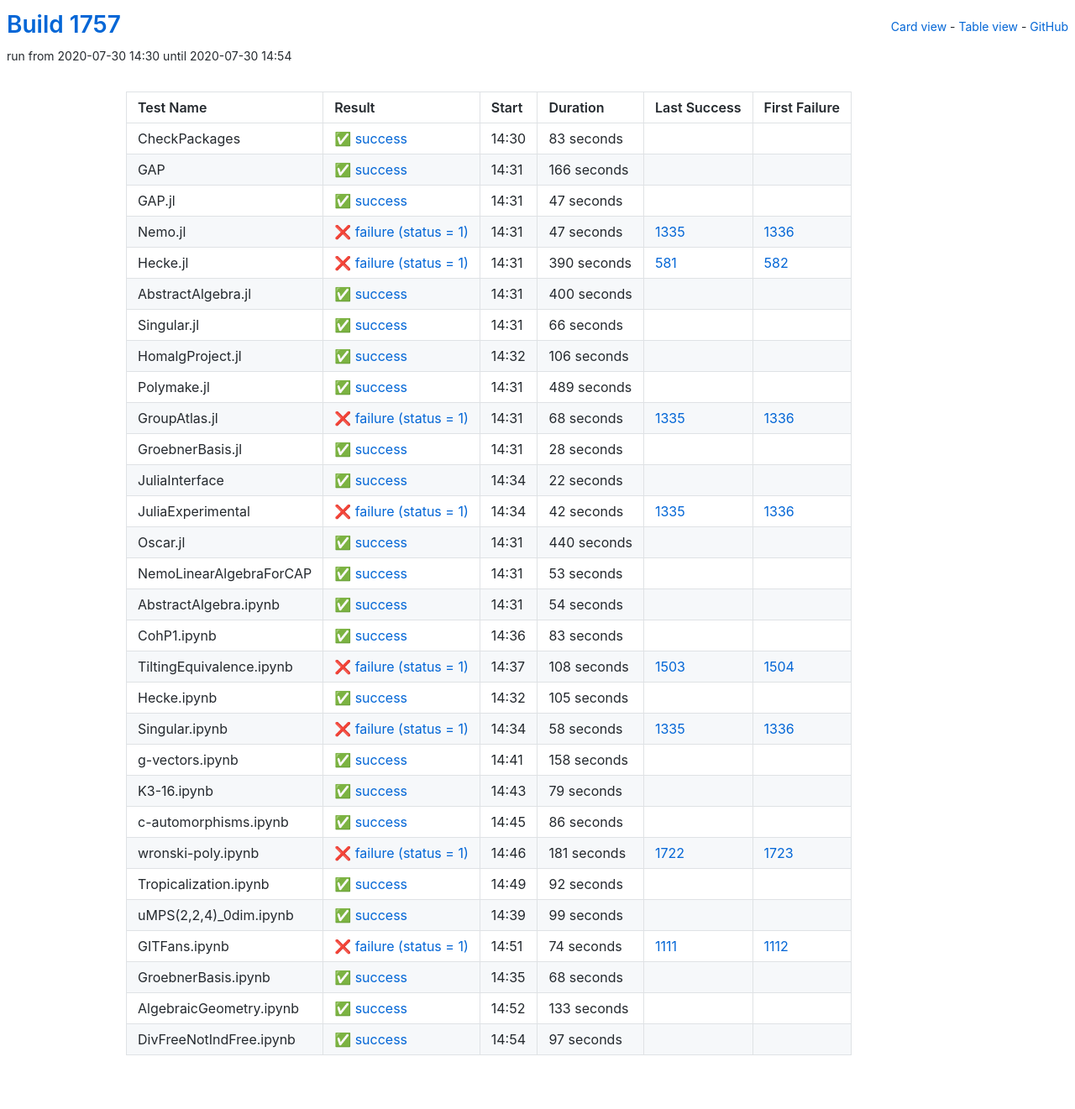
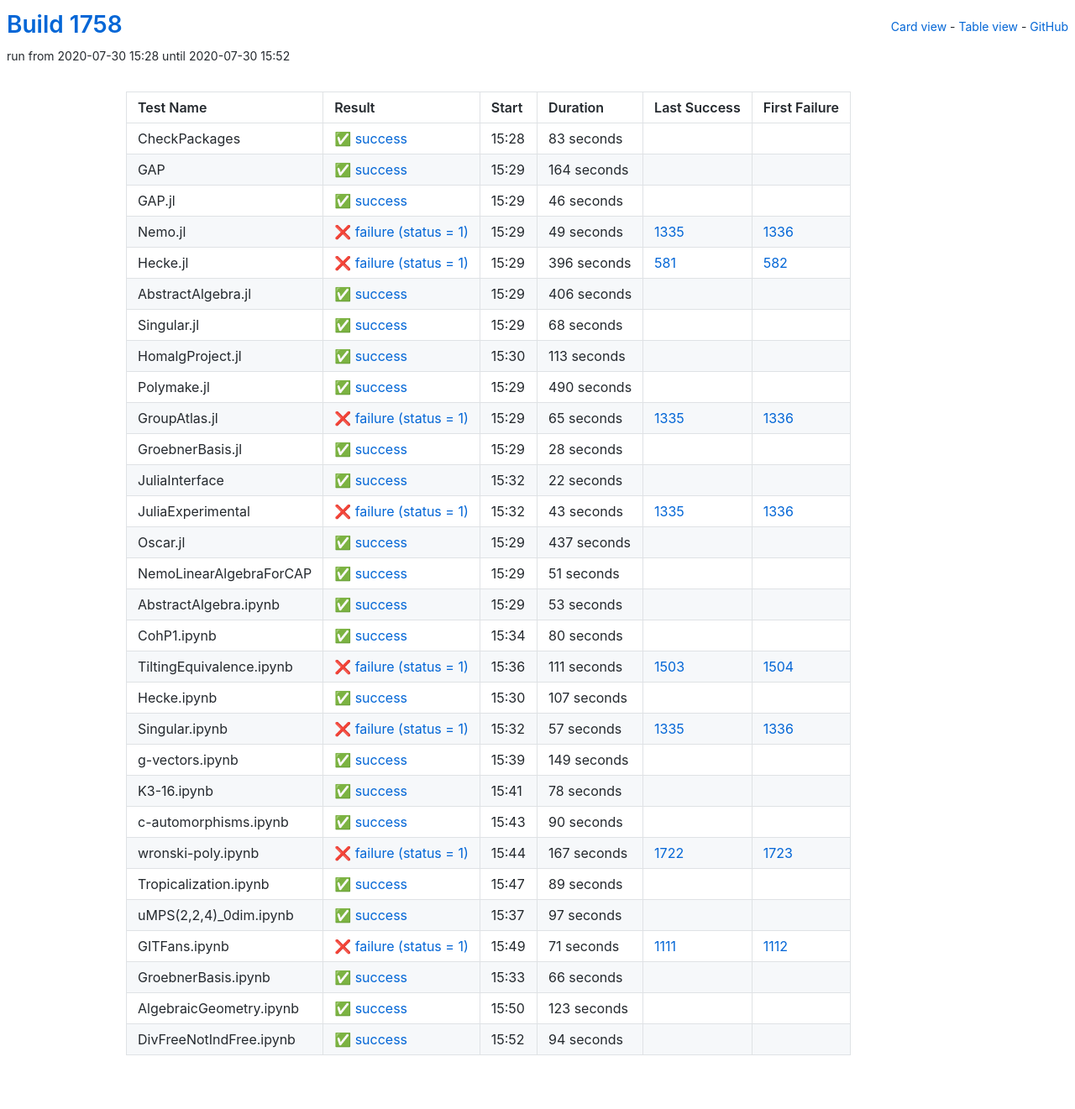
Before and after one commit to oscar-system/oscar-ci-status-1.4, a Jekyll site: the page built from table.html, in a window 1280 px wide. Shown: the whole page at 84% size. Built offline with Jekyll 4.4.1, drawn with Linux system fonts in a browser that asks for light colours.

Commit message:
Build #1758

```diff
--- a/_data/ci.yml
+++ b/_data/ci.yml
@@ -1,6 +1,6 @@
 ---
-build: 1757
-build_url: https://oscarci.mathematik.uni-kl.de/job/oscar-julia-1.4/1757/
+build: 1758
+build_url: https://oscarci.mathematik.uni-kl.de/job/oscar-julia-1.4/1758/
 job: oscar-julia-1.4
 organization: oscar-system
 repo: oscar-ci-status-1.4
@@ -8,8 +8,8 @@ repourl: https://github.com/oscar-system/oscar-ci-status-1.4
 tests:
 - name: CheckPackages
   id: checkpackages
-  log: https://oscarci.mathematik.uni-kl.de/job/oscar-julia-1.4/1757/artifact/logs/build-1757/CheckPackages.log
-  start: 2020-07-30 14:30
+  log: https://oscarci.mathematik.uni-kl.de/job/oscar-julia-1.4/1758/artifact/logs/build-1758/CheckPackages.log
+  start: 2020-07-30 15:28
   success: true
   exitcode: 0
   status: success
@@ -20,116 +20,116 @@ tests:
   first_failure_url:
 - name: GAP
   id: gap
-  log: https://oscarci.mathematik.uni-kl.de/job/oscar-julia-1.4/1757/artifact/logs/build-1757/GAP.log
-  start: 2020-07-30 14:31
+  log: https://oscarci.mathematik.uni-kl.de/job/oscar-julia-1.4/1758/artifact/logs/build-1758/GAP.log
+  start: 2020-07-30 15:29
   success: true
   exitcode: 0
   status: success
-  duration: 166
+  duration: 164
   last_success: false
   last_success_url:
   first_failure: false
   first_failure_url:
 - name: GAP.jl
   id: gap-jl
-  log: https://oscarci.mathematik.uni-kl.de/job/oscar-julia-1.4/1757/artifact/logs/build-1757/GAP.jl.log
-  start: 2020-07-30 14:31
+  log: https://oscarci.mathematik.uni-kl.de/job/oscar-julia-1.4/1758/artifact/logs/build-1758/GAP.jl.log
+  start: 2020-07-30 15:29
   success: true
   exitcode: 0
   status: success
-  duration: 47
+  duration: 46
   last_success: false
   last_success_url:
   first_failure: false
   first_failure_url:
 - name: Nemo.jl
   id: nemo-jl
-  log: https://oscarci.mathematik.uni-kl.de/job/oscar-julia-1.4/1757/artifact/logs/build-1757/Nemo.jl.log
-  start: 2020-07-30 14:31
+  log: https://oscarci.mathematik.uni-kl.de/job/oscar-julia-1.4/1758/artifact/logs/build-1758/Nemo.jl.log
+  start: 2020-07-30 15:29
   success: false
   exitcode: 1
   status: failure
-  duration: 47
+  duration: 49
   last_success: 1335
   last_success_url: https://oscarci.mathematik.uni-kl.de/job/oscar-julia-1.4/1335/
   first_failure: 1336
   first_failure_url: https://oscarci.mathematik.uni-kl.de/job/oscar-julia-1.4/1336/
 - name: Hecke.jl
   id: hecke-jl
-  log: https://oscarci.mathematik.uni-kl.de/job/oscar-julia-1.4/1757/artifact/logs/build-1757/Hecke.jl.log
-  start: 2020-07-30 14:31
+  log: https://oscarci.mathematik.uni-kl.de/job/oscar-julia-1.4/1758/artifact/logs/build-1758/Hecke.jl.log
+  start: 2020-07-30 15:29
   success: false
   exitcode: 1
   status: failure
-  duration: 390
+  duration: 396
   last_success: 581
   last_success_url: https://oscarci.mathematik.uni-kl.de/job/oscar-julia-1.4/581/
   first_failure: 582
   first_failure_url: https://oscarci.mathematik.uni-kl.de/job/oscar-julia-1.4/582/
 - name: AbstractAlgebra.jl
   id: abstractalgebra-jl
-  log: https://oscarci.mathematik.uni-kl.de/job/oscar-julia-1.4/1757/artifact/logs/build-1757/AbstractAlgebra.jl.log
-  start: 2020-07-30 14:31
+  log: https://oscarci.mathematik.uni-kl.de/job/oscar-julia-1.4/1758/artifact/logs/build-1758/AbstractAlgebra.jl.log
+  start: 2020-07-30 15:29
   success: true
   exitcode: 0
   status: success
-  duration: 400
+  duration: 406
   last_success: false
   last_success_url:
   first_failure: false
   first_failure_url:
 - name: Singular.jl
   id: singular-jl
-  log: https://oscarci.mathematik.uni-kl.de/job/oscar-julia-1.4/1757/artifact/logs/build-1757/Singular.jl.log
-  start: 2020-07-30 14:31
+  log: https://oscarci.mathematik.uni-kl.de/job/oscar-julia-1.4/1758/artifact/logs/build-1758/Singular.jl.log
+  start: 2020-07-30 15:29
   success: true
   exitcode: 0
   status: success
-  duration: 66
+  duration: 68
   last_success: false
   last_success_url:
   first_failure: false
   first_failure_url:
 - name: HomalgProject.jl
   id: homalgproject-jl
-  log: https://oscarci.mathematik.uni-kl.de/job/oscar-julia-1.4/1757/artifact/logs/build-1757/HomalgProject.jl.log
-  start: 2020-07-30 14:32
+  log: https://oscarci.mathematik.uni-kl.de/job/oscar-julia-1.4/1758/artifact/logs/build-1758/HomalgProject.jl.log
+  start: 2020-07-30 15:30
   success: true
   exitcode: 0
   status: success
-  duration: 106
+  duration: 113
   last_success: false
   last_success_url:
   first_failure: false
   first_failure_url:
 - name: Polymake.jl
   id: polymake-jl
-  log: https://oscarci.mathematik.uni-kl.de/job/oscar-julia-1.4/1757/artifact/logs/build-1757/Polymake.jl.log
-  start: 2020-07-30 14:31
+  log: https://oscarci.mathematik.uni-kl.de/job/oscar-julia-1.4/1758/artifact/logs/build-1758/Polymake.jl.log
+  start: 2020-07-30 15:29
   success: true
   exitcode: 0
   status: success
-  duration: 489
+  duration: 490
   last_success: false
   last_success_url:
   first_failure: false
   first_failure_url:
 - name: GroupAtlas.jl
   id: groupatlas-jl
-  log: https://oscarci.mathematik.uni-kl.de/job/oscar-julia-1.4/1757/artifact/logs/build-1757/GroupAtlas.jl.log
-  start: 2020-07-30 14:31
+  log: https://oscarci.mathematik.uni-kl.de/job/oscar-julia-1.4/1758/artifact/logs/build-1758/GroupAtlas.jl.log
+  start: 2020-07-30 15:29
   success: false
   exitcode: 1
   status: failure
-  duration: 68
+  duration: 65
   last_success: 1335
   last_success_url: https://oscarci.mathematik.uni-kl.de/job/oscar-julia-1.4/1335/
   first_failure: 1336
   first_failure_url: https://oscarci.mathematik.uni-kl.de/job/oscar-julia-1.4/1336/
 - name: GroebnerBasis.jl
   id: groebnerbasis-jl
-  log: https://oscarci.mathematik.uni-kl.de/job/oscar-julia-1.4/1757/artifact/logs/build-1757/GroebnerBasis.jl.log
-  start: 2020-07-30 14:31
+  log: https://oscarci.mathematik.uni-kl.de/job/oscar-julia-1.4/1758/artifact/logs/build-1758/GroebnerBasis.jl.log
+  start: 2020-07-30 15:29
   success: true
   exitcode: 0
   status: success
@@ -140,8 +140,8 @@ tests:
   first_failure_url:
 - name: JuliaInterface
   id: juliainterface
-  log: https://oscarci.mathematik.uni-kl.de/job/oscar-julia-1.4/1757/artifact/logs/build-1757/JuliaInterface.log
-  start: 2020-07-30 14:34
+  log: https://oscarci.mathematik.uni-kl.de/job/oscar-julia-1.4/1758/artifact/logs/build-1758/JuliaInterface.log
+  start: 2020-07-30 15:32
   success: true
   exitcode: 0
   status: success
@@ -152,32 +152,44 @@ tests:
   first_failure_url:
 - name: JuliaExperimental
   id: juliaexperimental
-  log: https://oscarci.mathematik.uni-kl.de/job/oscar-julia-1.4/1757/artifact/logs/build-1757/JuliaExperimental.log
-  start: 2020-07-30 14:34
+  log: https://oscarci.mathematik.uni-kl.de/job/oscar-julia-1.4/1758/artifact/logs/build-1758/JuliaExperimental.log
+  start: 2020-07-30 15:32
   success: false
   exitcode: 1
   status: failure
-  duration: 42
+  duration: 43
   last_success: 1335
   last_success_url: https://oscarci.mathematik.uni-kl.de/job/oscar-julia-1.4/1335/
   first_failure: 1336
   first_failure_url: https://oscarci.mathematik.uni-kl.de/job/oscar-julia-1.4/1336/
 - name: Oscar.jl
   id: oscar-jl
-  log: https://oscarci.mathematik.uni-kl.de/job/oscar-julia-1.4/1757/artifact/logs/build-1757/Oscar.jl.log
-  start: 2020-07-30 14:31
+  log: https://oscarci.mathematik.uni-kl.de/job/oscar-julia-1.4/1758/artifact/logs/build-1758/Oscar.jl.log
+  start: 2020-07-30 15:29
   success: true
   exitcode: 0
   status: success
-  duration: 440
+  duration: 437
   last_success: false
   last_success_url:
   first_failure: false
   first_failure_url:
 - name: NemoLinearAlgebraForCAP
   id: nemolinearalgebraforcap
-  log: https://oscarci.mathematik.uni-kl.de/job/oscar-julia-1.4/1757/artifact/logs/build-1757/NemoLinearAlgebraForCAP.log
-  start: 2020-07-30 14:31
+  log: https://oscarci.mathematik.uni-kl.de/job/oscar-julia-1.4/1758/artifact/logs/build-1758/NemoLinearAlgebraForCAP.log
+  start: 2020-07-30 15:29
+  success: true
+  exitcode: 0
+  status: success
+  duration: 51
+  last_success: false
+  last_success_url:
+  first_failure: false
+  first_failure_url:
+- name: AbstractAlgebra.ipynb
+  id: abstractalgebra-ipynb
+  log: https://oscarci.mathematik.uni-kl.de/job/oscar-julia-1.4/1758/artifact/logs/build-1758/AbstractAlgebra.ipynb.log
+  start: 2020-07-30 15:29
   success: true
   exitcode: 0
   status: success
@@ -186,178 +198,118 @@ tests:
   last_success_url:
   first_failure: false
   first_failure_url:
-- name: AbstractAlgebra.ipynb
-  id: abstractalgebra-ipynb
-  log: https://oscarci.mathematik.uni-kl.de/job/oscar-julia-1.4/1757/artifact/logs/build-1757/AbstractAlgebra.ipynb.log
-  start: 2020-07-30 14:31
+- name: CohP1.ipynb
+  id: cohp1-ipynb
+  log: https://oscarci.mathematik.uni-kl.de/job/oscar-julia-1.4/1758/artifact/logs/build-1758/CohP1.ipynb.log
+  start: 2020-07-30 15:34
   success: true
   exitcode: 0
   status: success
-  duration: 54
-  last_success: false
-  last_success_url:
-  first_failure: false
-  first_failure_url:
-- name: CohP1.ipynb
-  id: cohp1-ipynb
-  log: https://oscarci.mathematik.uni-kl.de/job/oscar-julia-1.4/1757/artifact/logs/build-1757/CohP1.ipynb.log
-  start: 2020-07-30 14:36
-  success: true
-  exitcode: 0
-  status: success
-  duration: 83
+  duration: 80
   last_success: false
   last_success_url:
   first_failure: false
   first_failure_url:
 - name: TiltingEquivalence.ipynb
   id: tiltingequivalence-ipynb
-  log: https://oscarci.mathematik.uni-kl.de/job/oscar-julia-1.4/1757/artifact/logs/build-1757/TiltingEquivalence.ipynb.log
-  start: 2020-07-30 14:37
+  log: https://oscarci.mathematik.uni-kl.de/job/oscar-julia-1.4/1758/artifact/logs/build-1758/TiltingEquivalence.ipynb.log
+  start: 2020-07-30 15:36
   success: false
   exitcode: 1
   status: failure
-  duration: 108
+  duration: 111
   last_success: 1503
   last_success_url: https://oscarci.mathematik.uni-kl.de/job/oscar-julia-1.4/1503/
   first_failure: 1504
   first_failure_url: https://oscarci.mathematik.uni-kl.de/job/oscar-julia-1.4/1504/
 - name: Hecke.ipynb
   id: hecke-ipynb
-  log: https://oscarci.mathematik.uni-kl.de/job/oscar-julia-1.4/1757/artifact/logs/build-1757/Hecke.ipynb.log
-  start: 2020-07-30 14:32
+  log: https://oscarci.mathematik.uni-kl.de/job/oscar-julia-1.4/1758/artifact/logs/build-1758/Hecke.ipynb.log
+  start: 2020-07-30 15:30
   success: true
   exitcode: 0
   status: success
-  duration: 105
+  duration: 107
   last_success: false
   last_success_url:
   first_failure: false
   first_failure_url:
 - name: Singular.ipynb
   id: singular-ipynb
-  log: https://oscarci.mathematik.uni-kl.de/job/oscar-julia-1.4/1757/artifact/logs/build-1757/Singular.ipynb.log
-  start: 2020-07-30 14:34
+  log: https://oscarci.mathematik.uni-kl.de/job/oscar-julia-1.4/1758/artifact/logs/build-1758/Singular.ipynb.log
+  start: 2020-07-30 15:32
   success: false
   exitcode: 1
   status: failure
-  duration: 58
+  duration: 57
   last_success: 1335
   last_success_url: https://oscarci.mathematik.uni-kl.de/job/oscar-julia-1.4/1335/
   first_failure: 1336
   first_failure_url: https://oscarci.mathematik.uni-kl.de/job/oscar-julia-1.4/1336/
 - name: g-vectors.ipynb
   id: g-vectors-ipynb
-  log: https://oscarci.mathematik.uni-kl.de/job/oscar-julia-1.4/1757/artifact/logs/build-1757/g-vectors.ipynb.log
-  start: 2020-07-30 14:41
+  log: https://oscarci.mathematik.uni-kl.de/job/oscar-julia-1.4/1758/artifact/logs/build-1758/g-vectors.ipynb.log
+  start: 2020-07-30 15:39
   success: true
   exitcode: 0
   status: success
-  duration: 158
+  duration: 149
   last_success: false
   last_success_url:
   first_failure: false
   first_failure_url:
 - name: K3-16.ipynb
   id: k3-16-ipynb
-  log: https://oscarci.mathematik.uni-kl.de/job/oscar-julia-1.4/1757/artifact/logs/build-1757/K3-16.ipynb.log
-  start: 2020-07-30 14:43
+  log: https://oscarci.mathematik.uni-kl.de/job/oscar-julia-1.4/1758/artifact/logs/build-1758/K3-16.ipynb.log
+  start: 2020-07-30 15:41
   success: true
   exitcode: 0
   status: success
-  duration: 79
+  duration: 78
   last_success: false
   last_success_url:
   first_failure: false
   first_failure_url:
 - name: c-automorphisms.ipynb
   id: c-automorphisms-ipynb
-  log: https://oscarci.mathematik.uni-kl.de/job/oscar-julia-1.4/1757/artifact/logs/build-1757/c-automorphisms.ipynb.log
-  start: 2020-07-30 14:45
+  log: https://oscarci.mathematik.uni-kl.de/job/oscar-julia-1.4/1758/artifact/logs/build-1758/c-automorphisms.ipynb.log
+  start: 2020-07-30 15:43
   success: true
   exitcode: 0
   status: success
-  duration: 86
+  duration: 90
   last_success: false
   last_success_url:
   first_failure: false
   first_failure_url:
 - name: wronski-poly.ipynb
   id: wronski-poly-ipynb
-  log: https://oscarci.mathematik.uni-kl.de/job/oscar-julia-1.4/1757/artifact/logs/build-1757/wronski-poly.ipynb.log
-  start: 2020-07-30 14:46
+  log: https://oscarci.mathematik.uni-kl.de/job/oscar-julia-1.4/1758/artifact/logs/build-1758/wronski-poly.ipynb.log
+  start: 2020-07-30 15:44
   success: false
   exitcode: 1
   status: failure
-  duration: 181
+  duration: 167
   last_success: 1722
   last_success_url: https://oscarci.mathematik.uni-kl.de/job/oscar-julia-1.4/1722/
   first_failure: 1723
   first_failure_url: https://oscarci.mathematik.uni-kl.de/job/oscar-julia-1.4/1723/
 - name: Tropicalization.ipynb
   id: tropicalization-ipynb
-  log: https://oscarci.mathematik.uni-kl.de/job/oscar-julia-1.4/1757/artifact/logs/build-1757/Tropicalization.ipynb.log
-  start: 2020-07-30 14:49
+  log: https://oscarci.mathematik.uni-kl.de/job/oscar-julia-1.4/1758/artifact/logs/build-1758/Tropicalization.ipynb.log
+  start: 2020-07-30 15:47
   success: true
   exitcode: 0
   status: success
-  duration: 92
+  duration: 89
   last_success: false
   last_success_url:
   first_failure: false
   first_failure_url:
 - name: uMPS(2,2,4)_0dim.ipynb
   id: umps-2-2-4-0dim-ipynb
-  log: https://oscarci.mathematik.uni-kl.de/job/oscar-julia-1.4/1757/artifact/logs/build-1757/uMPS-2-2-4-_0dim.ipynb.log
-  start: 2020-07-30 14:39
-  success: true
-  exitcode: 0
-  status: success
-  duration: 99
-  last_success: false
-  last_success_url:
-  first_failure: false
-  first_failure_url:
-- name: GITFans.ipynb
-  id: gitfans-ipynb
-  log: https://oscarci.mathematik.uni-kl.de/job/oscar-julia-1.4/1757/artifact/logs/build-1757/GITFans.ipynb.log
-  start: 2020-07-30 14:51
-  success: false
-  exitcode: 1
-  status: failure
-  duration: 74
-  last_success: 1111
-  last_success_url: https://oscarci.mathematik.uni-kl.de/job/oscar-julia-1.4/1111/
-  first_failure: 1112
-  first_failure_url: https://oscarci.mathematik.uni-kl.de/job/oscar-julia-1.4/1112/
-- name: GroebnerBasis.ipynb
-  id: groebnerbasis-ipynb
-  log: https://oscarci.mathematik.uni-kl.de/job/oscar-julia-1.4/1757/artifact/logs/build-1757/GroebnerBasis.ipynb.log
-  start: 2020-07-30 14:35
-  success: true
-  exitcode: 0
-  status: success
-  duration: 68
-  last_success: false
-  last_success_url:
-  first_failure: false
-  first_failure_url:
-- name: AlgebraicGeometry.ipynb
-  id: algebraicgeometry-ipynb
-  log: https://oscarci.mathematik.uni-kl.de/job/oscar-julia-1.4/1757/artifact/logs/build-1757/AlgebraicGeometry.ipynb.log
-  start: 2020-07-30 14:52
-  success: true
-  exitcode: 0
-  status: success
-  duration: 133
-  last_success: false
-  last_success_url:
-  first_failure: false
-  first_failure_url:
-- name: DivFreeNotIndFree.ipynb
-  id: divfreenotindfree-ipynb
-  log: https://oscarci.mathematik.uni-kl.de/job/oscar-julia-1.4/1757/artifact/logs/build-1757/DivFreeNotIndFree.ipynb.log
-  start: 2020-07-30 14:54
+  log: https://oscarci.mathematik.uni-kl.de/job/oscar-julia-1.4/1758/artifact/logs/build-1758/uMPS-2-2-4-_0dim.ipynb.log
+  start: 2020-07-30 15:37
   success: true
   exitcode: 0
   status: success
@@ -366,3 +318,51 @@ tests:
   last_success_url:
   first_failure: false
   first_failure_url:
+- name: GITFans.ipynb
+  id: gitfans-ipynb
+  log: https://oscarci.mathematik.uni-kl.de/job/oscar-julia-1.4/1758/artifact/logs/build-1758/GITFans.ipynb.log
+  start: 2020-07-30 15:49
+  success: false
+  exitcode: 1
+  status: failure
+  duration: 71
+  last_success: 1111
+  last_success_url: https://oscarci.mathematik.uni-kl.de/job/oscar-julia-1.4/1111/
+  first_failure: 1112
+  first_failure_url: https://oscarci.mathematik.uni-kl.de/job/oscar-julia-1.4/1112/
+- name: GroebnerBasis.ipynb
+  id: groebnerbasis-ipynb
+  log: https://oscarci.mathematik.uni-kl.de/job/oscar-julia-1.4/1758/artifact/logs/build-1758/GroebnerBasis.ipynb.log
+  start: 2020-07-30 15:33
+  success: true
+  exitcode: 0
+  status: success
+  duration: 66
+  last_success: false
+  last_success_url:
+  first_failure: false
+  first_failure_url:
+- name: AlgebraicGeometry.ipynb
+  id: algebraicgeometry-ipynb
+  log: https://oscarci.mathematik.uni-kl.de/job/oscar-julia-1.4/1758/artifact/logs/build-1758/AlgebraicGeometry.ipynb.log
+  start: 2020-07-30 15:50
+  success: true
+  exitcode: 0
+  status: success
+  duration: 123
+  last_success: false
+  last_success_url:
+  first_failure: false
+  first_failure_url:
+- name: DivFreeNotIndFree.ipynb
+  id: divfreenotindfree-ipynb
+  log: https://oscarci.mathematik.uni-kl.de/job/oscar-julia-1.4/1758/artifact/logs/build-1758/DivFreeNotIndFree.ipynb.log
+  start: 2020-07-30 15:52
+  success: true
+  exitcode: 0
+  status: success
+  duration: 94
+  last_success: false
+  last_success_url:
+  first_failure: false
+  first_failure_url:
```
Also changed, not shown: README.md.
